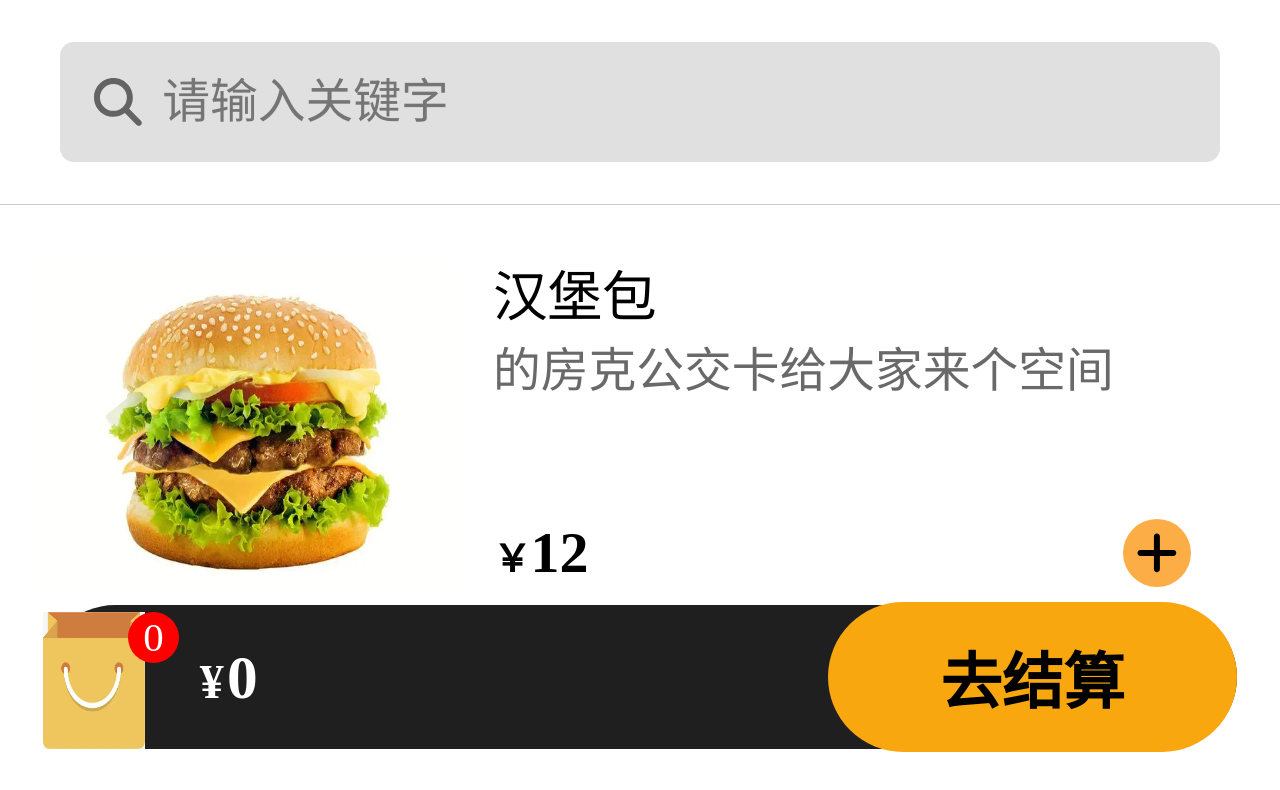
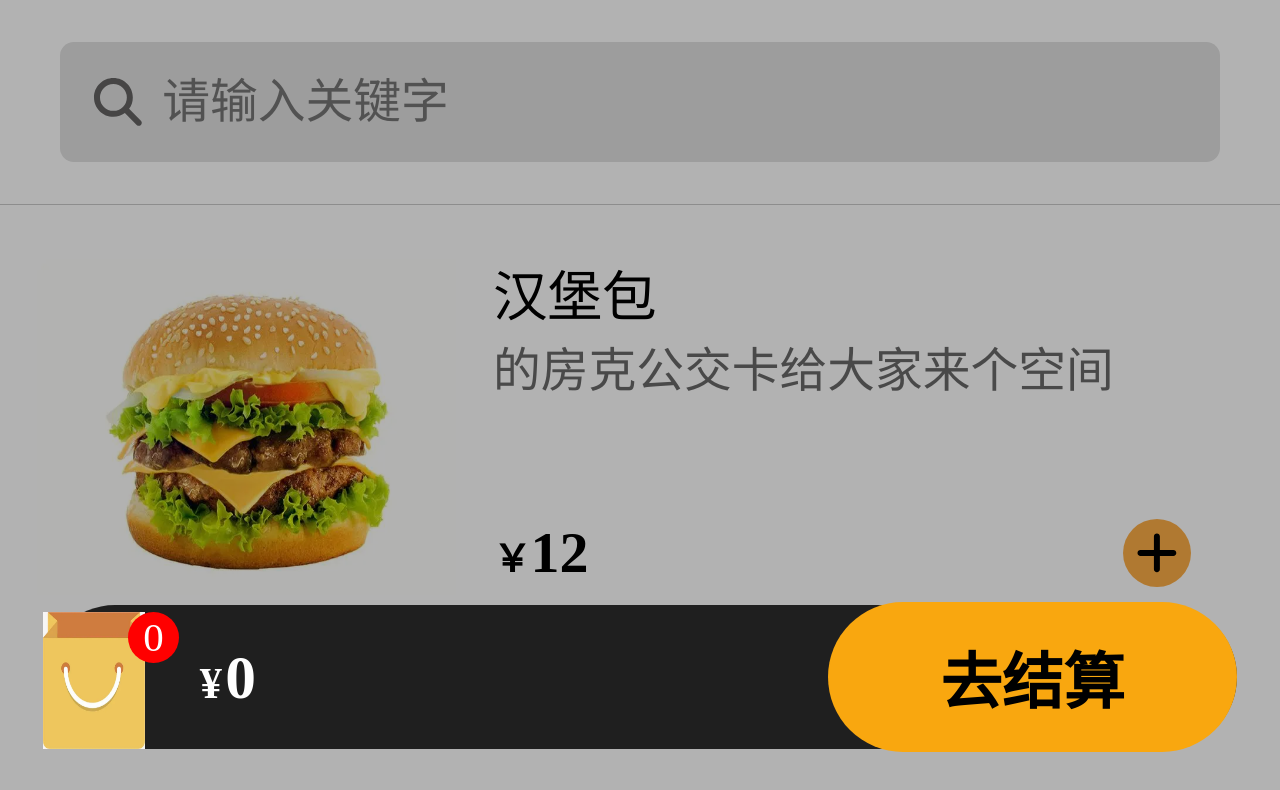
Before and after one commit to xiaoyutongxue11/orderApp, a React (Create React App) app: page / in a window 1280 px wide. Shown: the top 790 px of the page. Built offline with nearby package versions, Linux system fonts and the light colour scheme.

Commit message:
遮罩层

```diff
--- a/public/index.html
+++ b/public/index.html
@@ -10,5 +10,6 @@
   <body>
     <noscript>您的浏览器不支持js.</noscript>
     <div id="root"></div>
+    <div id="backdrop-root"></div>
   </body>
 </html>
--- a/src/App.js
+++ b/src/App.js
@@ -5,6 +5,7 @@ import data from "./data";
 import ShopCarContext from "./store/shopCarContext.js";
 import FilterMeals from "./Components/FilterMeals/FilterMeals.js";
 import ShoppingCar from "./Components/ShoppingCar/ShoppingCar.js";
+import Backdrop from "./UI/Backdrop/Backdrop.js";
 function App() {
   const [mealsData, setMealsData] = useState(data);
   const [foodsData, setFoodsData] = useState({
@@ -48,6 +49,7 @@ function App() {
         <FilterMeals onFilter={filterMeals} />
         <Meals mealsData={mealsData} />
         <ShoppingCar />
+        <Backdrop />
       </div>
     </ShopCarContext.Provider>
   );
--- a/src/Components/ShoppingCar/ShoppingCar.module.css
+++ b/src/Components/ShoppingCar/ShoppingCar.module.css
@@ -11,6 +11,7 @@
   display: flex;
   justify-content: space-between;
   align-items: center;
+  z-index: 1000;
 }
 .Icon {
   width: 30rem;
@@ -43,7 +44,7 @@
 .Price::before {
   content: "¥";
   font-weight: bold;
-  font-size: 14rem;
+  font-size: 13rem;
   margin: 1rem;
 }
 .Button {
--- /dev/null
+++ b/src/UI/Backdrop/Backdrop.js
@@ -0,0 +1,14 @@
+import React from "react";
+import ReactDOM from "react-dom";
+import classes from "./Backdrop.module.css";
+const Backdrop = (props) => {
+  const backdropRoot = document.getElementById("backdrop-root");
+  return ReactDOM.createPortal(
+    <div className={`${classes.Backdrop} ${props.className}`}>
+      {props.children}
+    </div>,
+    backdropRoot
+  );
+};
+
+export default Backdrop;
--- /dev/null
+++ b/src/UI/Backdrop/Backdrop.module.css
@@ -0,0 +1,9 @@
+.Backdrop{
+    position: fixed;
+    left: 0;
+    right: 0;
+    top: 0;
+    bottom: 0;
+    background-color: rgba(0, 0, 0, .3);
+    z-index: 999;
+}
```
